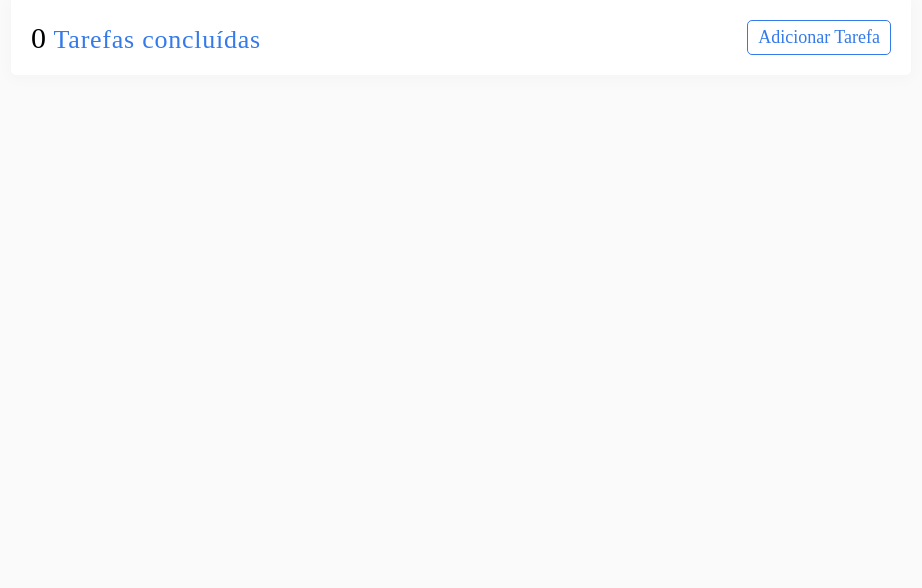
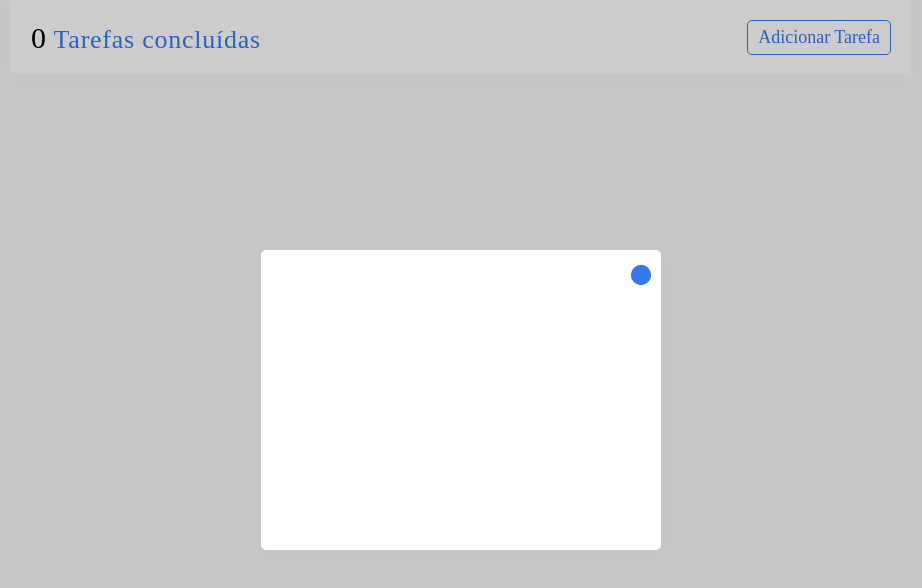
Before and after one commit to FelipeBelloDultra/todo-list, a React (Create React App) app: page / in a window 1280 px wide. Both pictures are taken after a click on the button "Adicionar Tarefa". Shown: the top 588 px of the page, without its empty margins (179-1101 px from the left). Built offline with nearby package versions, Linux system fonts and the light colour scheme; the HTML template or start-up script is replaced by a standard one; a web font is replaced by a local one.

Commit message:
feat: create a modal component

```diff
--- /dev/null
+++ b/src/components/CreateTasks/index.js
@@ -0,0 +1,19 @@
+import React from 'react';
+
+import closeButton from '../../assets/close-button.svg';
+
+import { Container, ModalContainer } from './styles';
+
+const CreateTasks = ({ closeModal }) => {
+  return (
+    <Container>
+      <ModalContainer>
+        <button type="button" onClick={closeModal}>
+          <img src={closeButton} alt="Icon" />
+        </button>
+      </ModalContainer>
+    </Container>
+  );
+};
+
+export default CreateTasks;
--- /dev/null
+++ b/src/components/CreateTasks/styles.js
@@ -0,0 +1,64 @@
+import styled from 'styled-components';
+
+export const Container = styled.div`
+  width: 100%;
+  height: 100%;
+  position: absolute;
+  top: 0;
+  left: 0;
+  background: rgba(0, 0, 0, 0.2);
+`;
+
+export const ModalContainer = styled.div`
+  max-width: 400px;
+  width: 100%;
+  height: 300px;
+  background: #fff;
+  position: fixed;
+  top: 50%;
+  left: 50%;
+  box-shadow: 0px 2px 14px 4px rgba(0, 0, 0, 0.02);
+  border-radius: 5px;
+  transform: translate(-50%, -50%);
+  padding: 50px 10px 10px 10px;
+
+  button {
+    height: 20px;
+    width: 20px;
+    background: #347aeb;
+    border: 0;
+    border-radius: 50%;
+    position: absolute;
+    top: 15px;
+    right: 10px;
+
+    &:hover {
+      &:after {
+        opacity: 0;
+      }
+    }
+
+    &:after {
+      content: '';
+      position: absolute;
+      height: 100%;
+      width: 100%;
+      background: #347aeb;
+      border-radius: 50%;
+      top: 50%;
+      left: 50%;
+      transform: translate(-50%, -50%);
+      opacity: 1;
+      transition: opacity 0.1s;
+    }
+
+    img {
+      height: 60%;
+      width: 60%;
+      position: absolute;
+      top: 50%;
+      left: 50%;
+      transform: translate(-50%, -50%);
+    }
+  }
+`;
--- a/src/components/Header/index.js
+++ b/src/components/Header/index.js
@@ -4,7 +4,7 @@ import { useTasksDone } from '../../hooks/tasksDone';
 
 import { HeaderContainer } from './styles';
 
-const Header = () => {
+const Header = ({ openModal }) => {
   const { dones } = useTasksDone();
 
   return (
@@ -12,7 +12,7 @@ const Header = () => {
       <h1>
         <span>{dones}</span> Tarefas concluídas
       </h1>
-      <button type="button" onClick={() => {}}>
+      <button type="button" onClick={openModal}>
         Adicionar Tarefa
       </button>
     </HeaderContainer>
--- a/src/pages/Home/index.js
+++ b/src/pages/Home/index.js
@@ -1,13 +1,26 @@
-import React from 'react';
+import React, { useState, useCallback } from 'react';
 
 import Header from '../../components/Header';
+import CreateTasks from '../../components/CreateTasks';
 
 import { Container } from './styles';
 
 const Home = () => {
+  const [open, setOpen] = useState(false);
+
+  const handleOpenModal = useCallback(() => {
+    setOpen(true);
+  }, []);
+
+  const handleCloseModal = useCallback(() => {
+    setOpen(false);
+  }, []);
+
   return (
     <Container>
-      <Header />
+      <Header openModal={handleOpenModal} />
+
+      {open && <CreateTasks closeModal={handleCloseModal} />}
     </Container>
   );
 };
```
Also changed, not shown: src/assets/close-button.svg (added).
